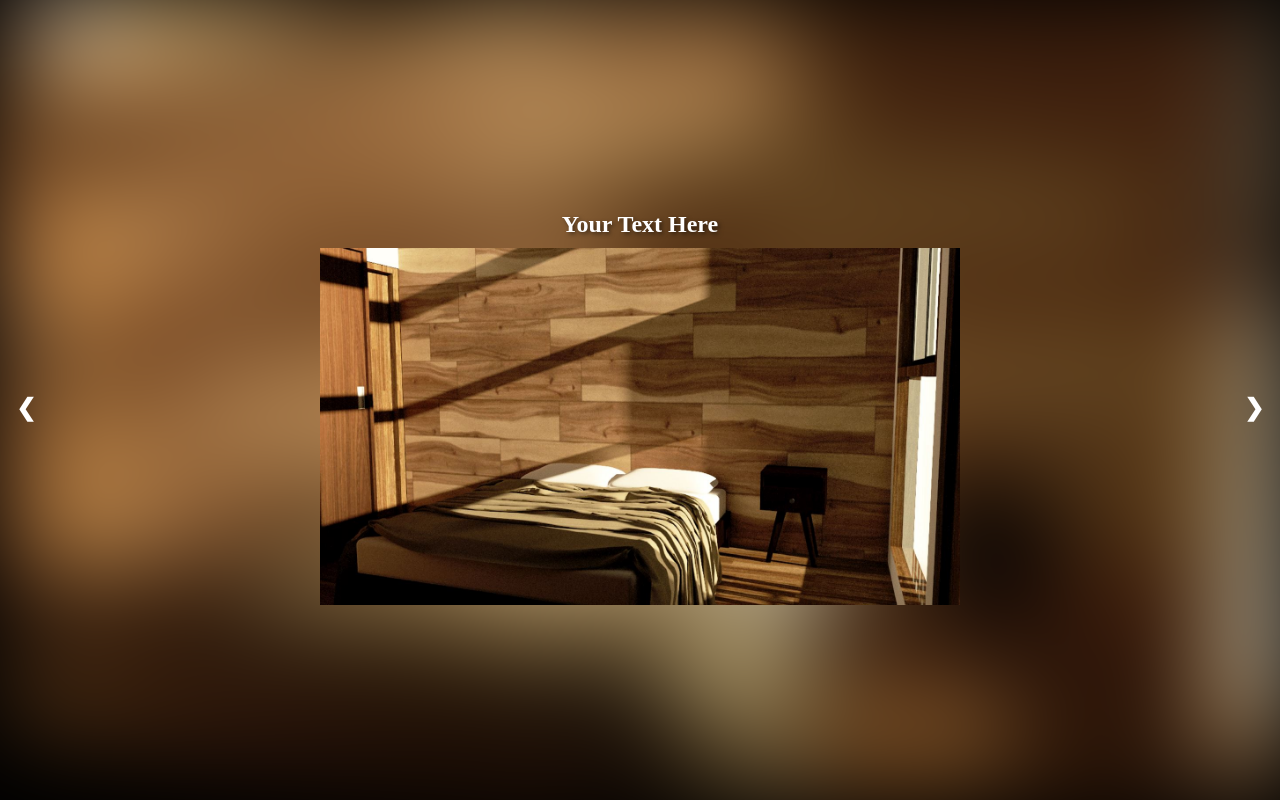
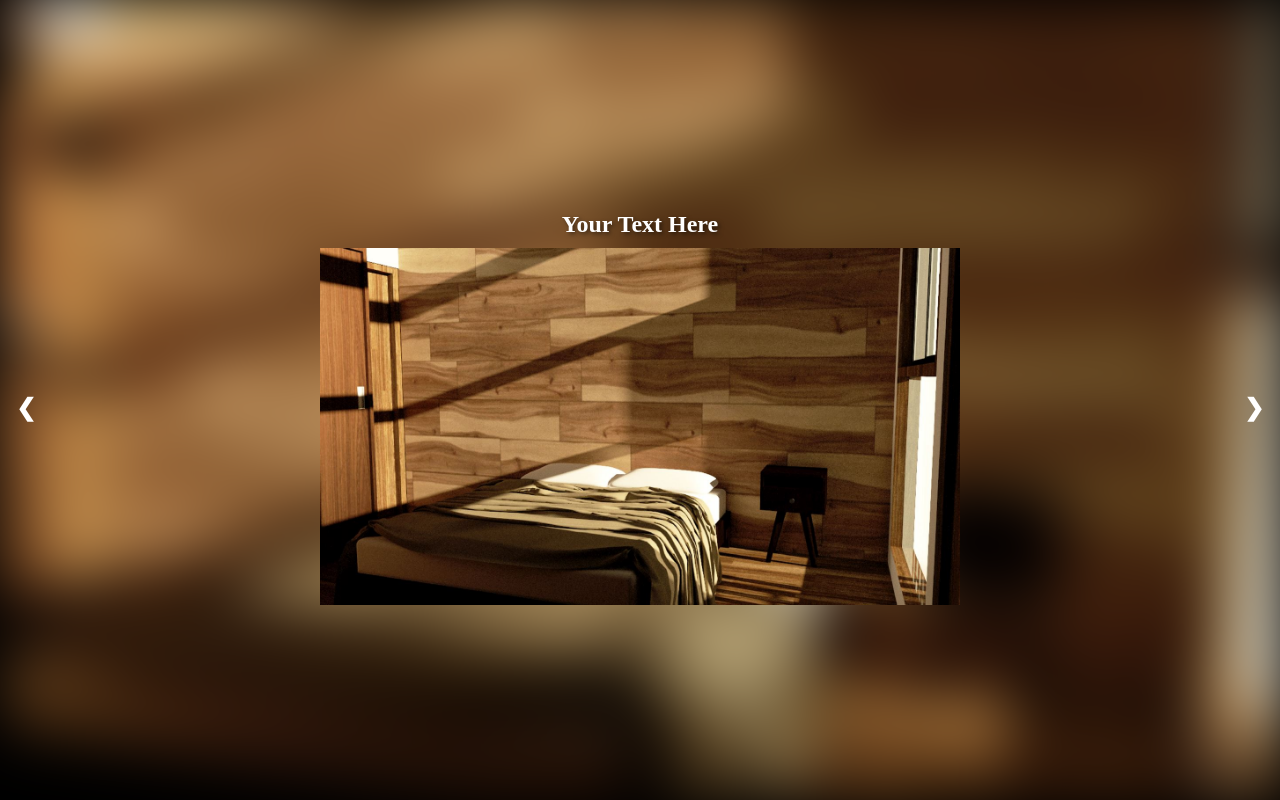
Before and after one commit to rigelle-cruz/gallery, a plain HTML site: page gallery.html in a window 1280 px wide. Drawn offline with Linux system fonts and the light colour scheme.

Commit message:
adjusted blur of background image

```diff
--- a/gallery.css
+++ b/gallery.css
@@ -33,7 +33,7 @@ body, html {
 .blur-image {
   width: 100%;
   height: 100%;
-  filter: blur(50px); /* Adjust the blur intensity as needed */
+  filter: blur(30px); /* Adjust the blur intensity as needed */
 }
 
 .overlay-content {
```
